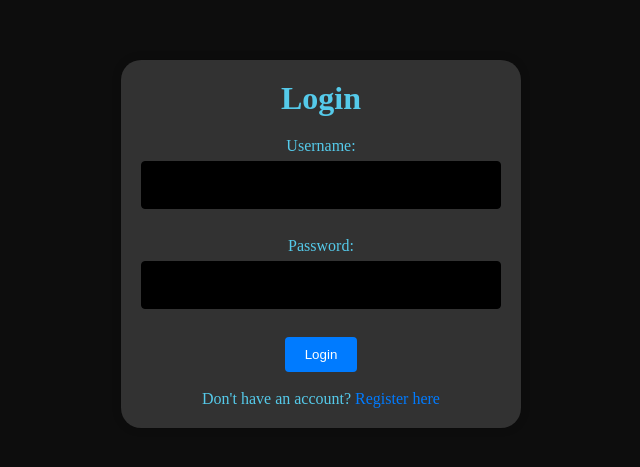
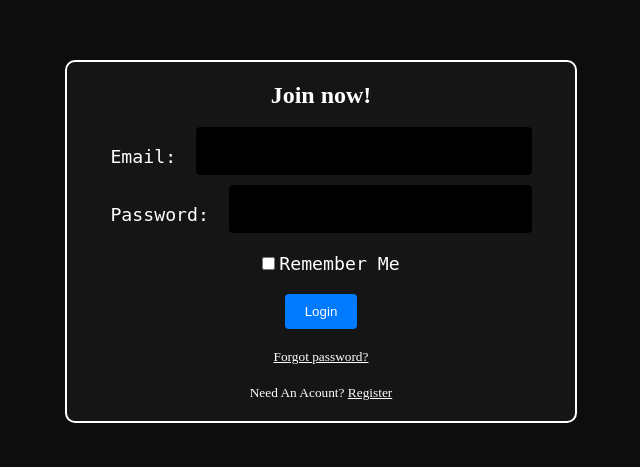
Before and after one commit to messiarnold/AFAmyproject, a Flask app: page /login in a window 1280 px wide. Shown: the part 90-557 px from the top of the page, without its empty margins (319-959 px from the left). Run offline with Flask 3, Linux system fonts and the light colour scheme; some libraries are stand-ins or nearby versions.

Commit message:
changed login and register forms

```diff
--- /dev/null
+++ b/forms.py
@@ -0,0 +1,16 @@
+from flask_wtf import FlaskForm
+from wtforms import StringField , PasswordField, SubmitField ,BooleanField
+from wtforms.validators import DataRequired, Length, Email, EqualTo
+
+class RegistrationForm(FlaskForm):
+    username = StringField('Username:', validators=[DataRequired(),Length(min=2,max=20)])
+    email = StringField('Email:', validators=[DataRequired(),Email()])
+    password = PasswordField('Password:', validators=[DataRequired()])
+    confirm_password = PasswordField('Confirm_password:', validators=[DataRequired(),EqualTo('password')])
+    submit = SubmitField('Sign Up')
+
+class LoginForm(FlaskForm):
+    email = StringField('Email:', validators=[DataRequired(),Email()])
+    password = PasswordField('Password: ', validators=[DataRequired()])
+    remember = BooleanField('Remember Me')
+    submit = SubmitField('Login')
--- a/static/styles.css
+++ b/static/styles.css
@@ -15,8 +15,33 @@ header{
 #current{
     color: #3a8ba1;
 }
-
-
+.no-border{
+    border: none;
+}
+.btn-center{
+    margin: 0 auto;
+}
+.text-center{
+    text-align: center;
+}
+.text-xxl{
+    font-size: 4em;
+}
+.text-xl{
+    font-size: 3em;
+}
+.text-l{
+    font-size: 2.2em;
+}
+.text-m{
+    font-size: 1.4em;
+}
+.text-s{
+    font-size: 0.8em;
+}
+.text-xs{
+    font-size: 0.4em;
+}
 
 /* header navbar style */
 .navbar{
@@ -307,3 +332,35 @@ input[type="submit"]{
 .feedback_container pre {
     margin: 0;
 }
+
+/* register new css */
+
+.content-section{
+    background-color: #151515;
+    margin: 0 auto;
+    margin-top: 150px;
+    width: 40%;
+    border: 2px white solid;
+    border-radius: 10px;
+    padding: 20px;
+}
+
+.form-group{
+    width: 90%;
+    margin: 0 auto;
+    display: flex;
+    justify-content: space-between;
+    align-items: center;
+}
+
+.form-control{
+    margin-left: 20px;
+}
+
+.form-control-label{
+    font-family: monospace;
+}
+
+.form-check{
+    margin-top: 10px;
+}
--- a/task_1.py
+++ b/task_1.py
@@ -2,6 +2,7 @@ import traceback
 from functools import wraps
 from flask import Flask, render_template, request, redirect, url_for, session, flash
 from flask_bcrypt import Bcrypt
+from forms import RegistrationForm, LoginForm
 import os
 import mysql.connector
 from tests import *
@@ -18,6 +19,8 @@ conn = mysql.connector.connect(
 cursor = conn.cursor()
 
 app = Flask(__name__)
+
+#app.config['SECRET_KEY'] = ''
 
 bcrypt = Bcrypt(app)
 
@@ -95,43 +98,51 @@ def login_required(f):
 
 @app.route('/register', methods=['GET', 'POST'])
 def register():
-    if request.method == 'POST':
-        username = request.form['username']
-        password = request.form['password']
-        hashed_password = bcrypt.generate_password_hash(password).decode('utf-8')
-
-        # Use a parameterized query to insert data
-        insert_query = "INSERT INTO users (username, password) VALUES (%s, %s)"
-        data = (username, hashed_password)
-
-        cursor.execute(insert_query, data)
-        conn.commit()
-
-        flash('Your account has been created! You can now log in.', 'success')
+    form = RegistrationForm()
+    if form.validate_on_submit():
         return redirect(url_for('login'))
-    return render_template('register.html')
+    return render_template('register.html',title='register',form=form,current='home')
+#def register():
+#    if request.method == 'POST':
+#        username = request.form['username']
+#        password = request.form['password']
+#        hashed_password = bcrypt.generate_password_hash(password).decode('utf-8')
+#
+#        # Use a parameterized query to insert data
+#        insert_query = "INSERT INTO users (username, password) VALUES (%s, %s)"
+#        data = (username, hashed_password)
+#
+#        cursor.execute(insert_query, data)
+#        conn.commit()
+#
+#        flash('Your account has been created! You can now log in.', 'success')
+#        return redirect(url_for('login'))
+#    return render_template('register.html')
 
 # User login route
 @app.route('/login', methods=['GET', 'POST'])
 def login():
-    if request.method == 'POST':
-        username = request.form['username']
-        password = request.form['password']
-
-        # Use a parameterized query to fetch user data
-        select_query = "SELECT * FROM users WHERE username = %s"
-        data = (username,)
-        cursor.execute(select_query, data)
-        user = cursor.fetchone()
-
-        if user and bcrypt.check_password_hash(user[2], password):
-            session['logged_in'] = True
-            session['username'] = username
-            return redirect(url_for('home'))
-        else:
-            flash('Login failed. Please check your credentials.', 'danger')
-
-    return render_template('login.html',current = "home")
+    form = LoginForm()
+    return render_template('login.html',title='Login',form=form,current='home')
+#def login():
+#    if request.method == 'POST':
+#        username = request.form['username']
+#        password = request.form['password']
+#
+#        # Use a parameterized query to fetch user data
+#        select_query = "SELECT * FROM users WHERE username = %s"
+#        data = (username,)
+#        cursor.execute(select_query, data)
+#        user = cursor.fetchone()
+#
+#        if user and bcrypt.check_password_hash(user[2], password):
+#            session['logged_in'] = True
+#            session['username'] = username
+#            return redirect(url_for('home'))
+#        else:
+#            flash('Login failed. Please check your credentials.', 'danger')
+#
+#    return render_template('login.html',current = "home")
 
 # User logout route
 @app.route('/logout')
--- a/templates/login.html
+++ b/templates/login.html
@@ -1,6 +1,6 @@
 {% extends 'layout.html'%}
 {% block content %}
-<div class="container">
+<!-- <div class="container">
     <h1>Login</h1>
     <form method="POST" action="/login">
         <label for="username">Username:</label>
@@ -15,5 +15,41 @@
     </form>
     <br>
     <p>Don't have an account? <a href="/register">Register here</a></p>
+</div> -->
+<div class="content-section">
+    <form method="POST" action="">
+        {{ form.hidden_tag() }}
+        <fieldset class="no-border">
+            <h2 class="text-center">Join now!</h2>
+            <br>
+            <div class="form-group">
+                {{ form.email.label(class="form-control-label text-m")}}
+                {{ form.email(class="form-control")}}
+            </div>
+            <div class="form-group">
+                {{ form.password.label(class="form-control-label text-m")}}
+                {{ form.password(class="form-control")}}
+            </div>
+            <div class="form-check text-center">
+                {{ form.remember(class="form-control")}}
+                {{ form.remember.label(class="form-control-label text-m")}}
+            </div>
+        </fieldset>
+        <div class="form-group">
+            {{ form.submit(class="btn btn-center")}}
+        </div>
+        <br>
+        <div class="text-center">
+            <small>
+                <a href="#">Forgot password?</a>
+            </small>
+        </div>
+    </form>
+    <br>
+    <div class="text-center">
+        <small>
+            Need An Acount? <a href="{{ url_for('register') }}">Register</a>
+        </small>
+    </div>
 </div>
 {% endblock %}
--- a/tests.py
+++ b/tests.py
@@ -27,7 +27,7 @@ def check_for_input_and_empty_code(code,task):
     return feedback
 
 
-# functions that evaluate all the tasks
+# functions that evaluate all the tasks:
 def evaluate_task_1(code):
     feedback = check_for_input_and_empty_code(code,'task_1')
     if feedback != '':
@@ -79,7 +79,7 @@ def evaluate_task_2_1(code):
         return feedback
     else:
         try:
-            user_input = "admin"  # Combine the two inputs with a newline
+            user_input = "admin"
             result = subprocess.run(['python', '-c', code], input=user_input, text=True, stdout=subprocess.PIPE, stderr=subprocess.PIPE)
             if result.returncode == 0:
                 output = result.stdout.strip().lower()
@@ -104,7 +104,7 @@ def evaluate_task_2_2(code):
         return feedback
     else:
         try:
-            user_input = "123456789"  # Combine the two inputs with a newline
+            user_input = "123456789"
             result = subprocess.run(['python', '-c', code], input=user_input, text=True, stdout=subprocess.PIPE, stderr=subprocess.PIPE)
             if result.returncode == 0:
                 output = result.stdout.strip().lower()
@@ -134,7 +134,7 @@ def evaluate_task_2_3(code):
         task_progress['task_2.3'] = 0
     else:
         try:
-            user_input = "249"  # Combine the two inputs with a newline
+            user_input = "249"
             result = subprocess.run(['python', '-c', code], input=user_input, text=True, stdout=subprocess.PIPE, stderr=subprocess.PIPE)
             if result.returncode == 0:
                 output = result.stdout.strip()
@@ -176,21 +176,16 @@ def evaluate_task_2_4(code):
 
 def evaluate_task_12(code):
     try:
-        # Check if the code contains input-related statements
         if 'input(' in code:
             feedback = "התוכנית לא אמורה לקחת קלט"
         else:
-            # Execute the student's code within a controlled environment
             exec_globals = {}
             exec_locals = {}
             exec(code, exec_globals, exec_locals)
 
-            # Check if the required functions are defined
             if 'addition' in code and 'subtraction' in code:
-                # Call the functions and capture their results
                 result_addition = exec_locals['addition'](2, 3)
                 result_subtraction = exec_locals['subtraction'](5, 2)
-                # Provide feedback based on the results
                 feedback = f"Addition result: {result_addition}, Subtraction result: {result_subtraction}"
                 if result_addition != 5:
                     feedback = 'פונקציית ההוספה שלך לא עובדת'
@@ -204,7 +199,6 @@ def evaluate_task_12(code):
                 if result_addition == 5 and result_subtraction == 3:
                     feedback = "!!הפונקציות שלך עובדות הצלחת במשימה"
                     task_progress['task_12'] = 100
-
             else:
                 feedback = "אין לך בקוד פונקציית חיבור ופונקציית חיסור או שלא קראת לפונקציות בשמות הנכונים"
                 task_progress['task_12'] = 0
@@ -212,9 +206,7 @@ def evaluate_task_12(code):
         feedback = "יש לך טעות בכתיבה של הקוד"
         task_progress['task_12'] = 0
     except Exception as e:
-        # Capture any exceptions that occur during code execution
         feedback = f"Error: {str(e)}\n{print(e)}"
-
     return feedback
 
 def evaluate_task_13(code):
@@ -222,15 +214,11 @@ def evaluate_task_13(code):
         feedback = 'אתה צריך להכניס קוד'
         return feedback
     try:
-        # Receive student code from the web form
-
-        # Simulate user input and execute the code
-        simulated_input_1 = "10c"  # Simulated user input
-        simulated_input_2 = "50f" # Convert it to a string
+        simulated_input_1 = "10c"
+        simulated_input_2 = "50f"
         result_1 = subprocess.run(['python', '-c', code], input=simulated_input_1, text=True, stdout=subprocess.PIPE, stderr=subprocess.PIPE)
         result_2 = subprocess.run(['python', '-c', code], input=simulated_input_2, text=True, stdout=subprocess.PIPE, stderr=subprocess.PIPE)
         if result_1.returncode == 0 and result_2.returncode == 0:
-            # The code executed successfully
             output_result_1 = result_1.stdout.strip()
             output_result_2 = result_2.stdout.strip()
             if "50" in output_result_1 and "10" in output_result_2:
@@ -246,7 +234,6 @@ def evaluate_task_13(code):
                 task_progress['task_13'] = 0
                 feedback = "התוכנית שלך לא נכונה אולי טעית בנוסחה"
         else:
-            # An error occurred during code execution
             task_progress['task_13'] = 0
             feedback = "שגיאה בעת הרצת הקוד אולי טעית בכתיבה של הקוד"
     except SyntaxError as e:
```
Also changed, not shown: templates/register.html (+35 -1 lines).
